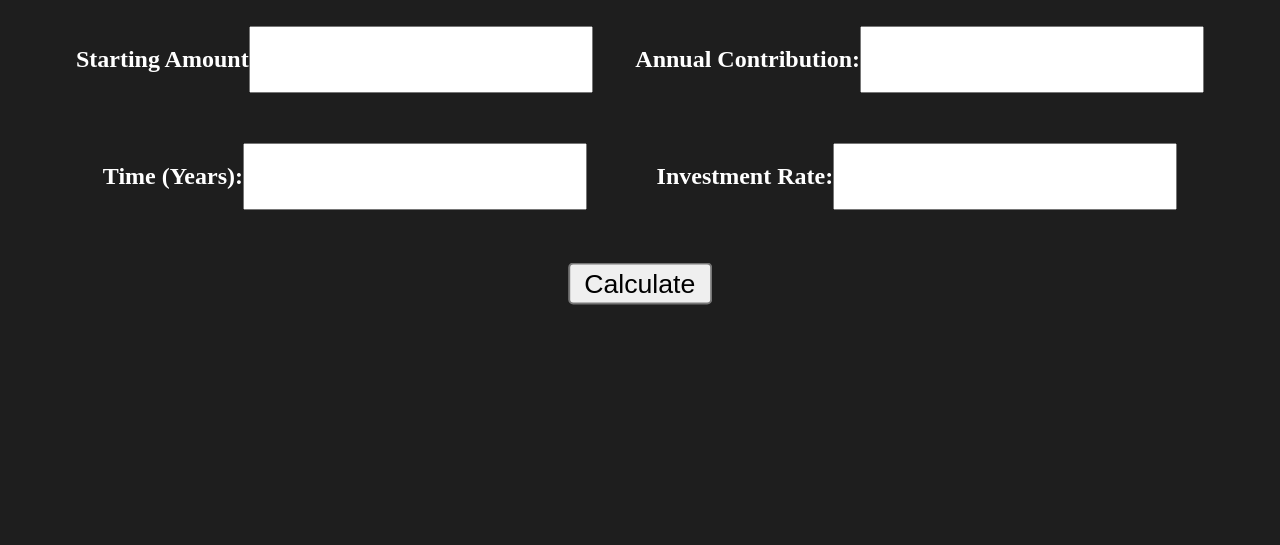
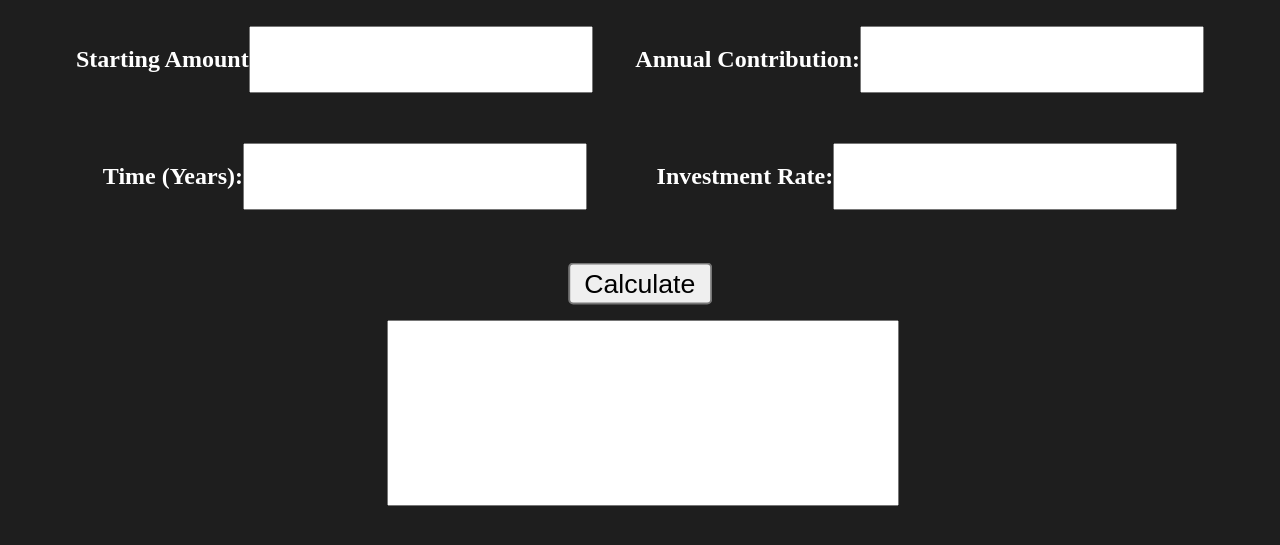
Before and after one commit to AadiCharpe/ic-web, a plain HTML site: page index.html in a window 1280 px wide. Shown: the part 79-624 px from the top of the page. Drawn offline with Linux system fonts and the light colour scheme.

Commit message:
added text area

```diff
--- a/index.html
+++ b/index.html
@@ -31,5 +31,6 @@
             </div>
         </div>
         <input type="button" id="submit" value="Calculate">
+        <textarea rows="12"></textarea>
     </body>
 </html>
--- a/style.css
+++ b/style.css
@@ -40,3 +40,11 @@ h2 {
     margin-top: 3%;
     scale: 2;
 }
+
+textarea {
+    resize: none;
+    margin-top: 2%;
+    margin-left: 30%;
+    margin-right: 30%;
+    width: 40%;
+}
```
